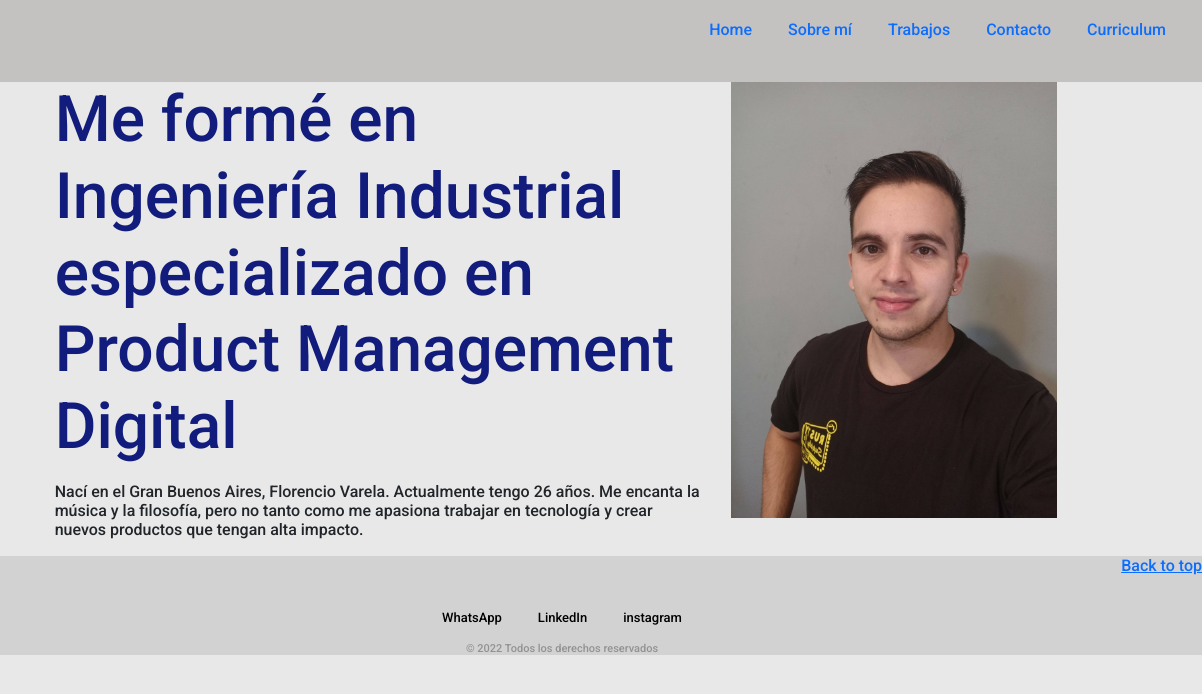
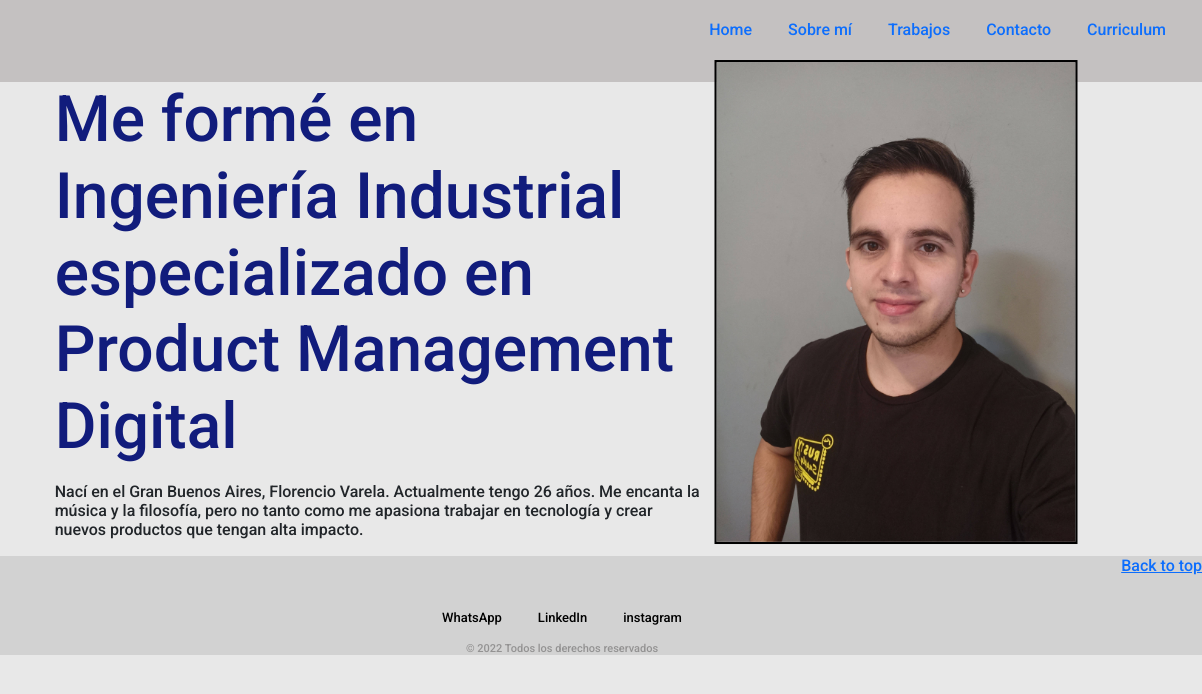
Before and after one commit to gastonmartinp/personalWebsite, a plain HTML site: page page/about.html in a window 1280 px wide. In both pictures the pointer is over the picture 971 px from the left and 299 px from the top of the page. Shown: the full height of the page, 78-1280 px from the left. Drawn offline with nearby package versions, Linux system fonts and the light colour scheme.

Commit message:
agregué un hover a la imagen de about.html

```diff
--- a/css/style.css
+++ b/css/style.css
@@ -84,6 +84,10 @@ body {
     line-height: 2.5;
 }
 
+.img-fluid:hover{
+    border: solid 2px #000000;
+    transform: scale(1.1,1.1);
+}
 
 /*---------FOOTER---------*/
 
```
Also changed, not shown: multimedia/Gaston_Perez_Small.jpg (added).
